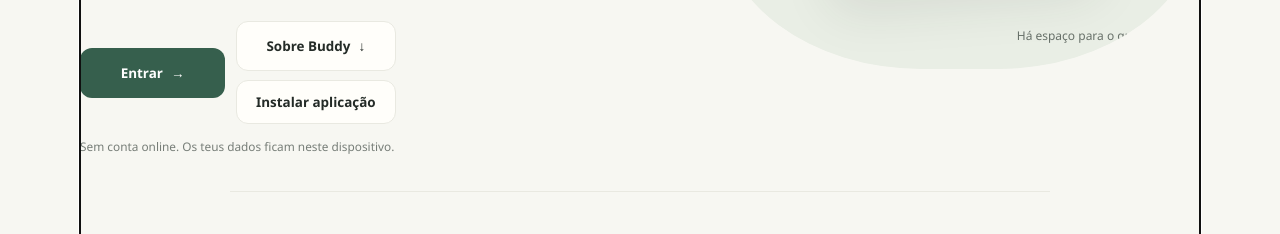
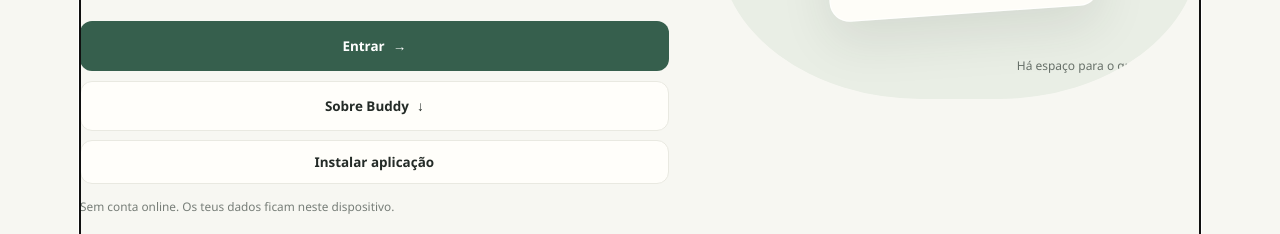
Before and after one commit to Carlos-shddw/Buddy, a plain HTML site: page index.html in a window 1280 px wide. Shown: the part 427-661 px from the top of the page. Drawn offline with Linux system fonts and the light colour scheme.

Commit message:
Add files via upload

```diff
--- a/assets/css/styles.css
+++ b/assets/css/styles.css
@@ -183,7 +183,8 @@ h3 { font-size: 1.05rem; }
 .public-copy h1 { margin-bottom: 20px; font-size: clamp(2.7rem, 6vw, 4.7rem); line-height: 1.06; }
 .public-copy h1 span { color: var(--green); }
 .public-lead { max-width: 500px; margin-bottom: 24px; color: #68716a; font-size: 1.04rem; line-height: 1.75; }
-.public-actions { display: flex; flex-wrap: wrap; align-items: center; gap: 11px; }
+.public-actions { display: flex; flex-direction: column; align-items: stretch; gap: 10px; }
+.public-actions > .button, .public-about-actions > .button { width: 100%; }
 .public-cta { min-width: 145px; min-height: 50px; }
 .public-about-button { min-height: 50px; padding: 0 17px; }
 .public-about-actions { display: grid; justify-items: stretch; gap: 9px; }
```
